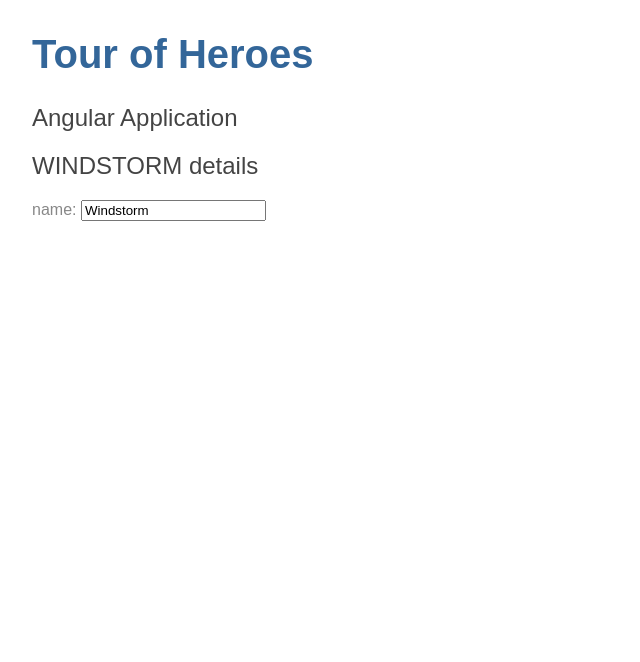
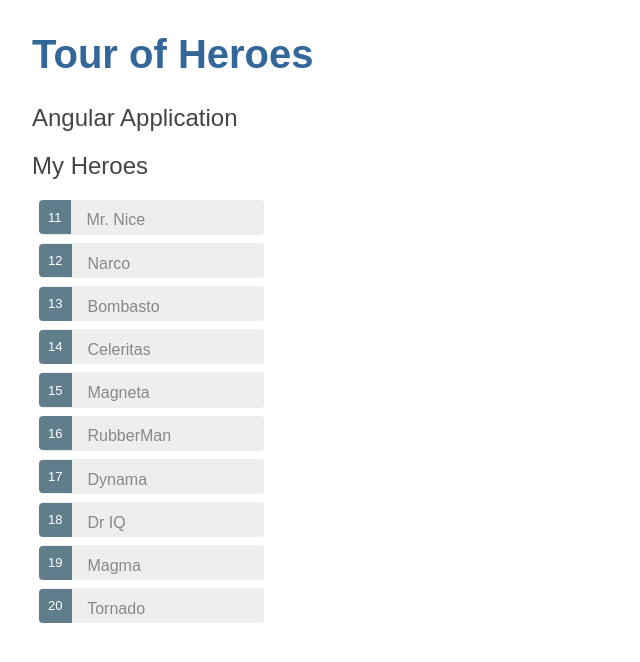
Before and after one commit to maldanam/tour-of-heroes, an Angular app: page / in a window 1280 px wide. Shown: the top 662 px of the page, without its empty margins (0-640 px from the left). Built offline with nearby package versions, Linux system fonts and the light colour scheme.

Commit message:
show a heroes mock list

```diff
--- a/src/app/heroes/heroes.component.css
+++ b/src/app/heroes/heroes.component.css
@@ -0,0 +1,48 @@
+/* HeroesComponent's private CSS styles */
+.selected {
+  background-color: #CFD8DC !important;
+  color: white;
+}
+.heroes {
+  margin: 0 0 2em 0;
+  list-style-type: none;
+  padding: 0;
+  width: 15em;
+}
+.heroes li {
+  cursor: pointer;
+  position: relative;
+  left: 0;
+  background-color: #EEE;
+  margin: .5em;
+  padding: .3em 0;
+  height: 1.6em;
+  border-radius: 4px;
+}
+.heroes li.selected:hover {
+  background-color: #BBD8DC !important;
+  color: white;
+}
+.heroes li:hover {
+  color: #607D8B;
+  background-color: #DDD;
+  left: .1em;
+}
+.heroes .text {
+  position: relative;
+  top: -3px;
+}
+.heroes .badge {
+  display: inline-block;
+  font-size: small;
+  color: white;
+  padding: 0.8em 0.7em 0 0.7em;
+  background-color: #607D8B;
+  line-height: 1em;
+  position: relative;
+  left: -1px;
+  top: -4px;
+  height: 1.8em;
+  margin-right: .8em;
+  border-radius: 4px 0 0 4px;
+}
--- a/src/app/heroes/heroes.component.html
+++ b/src/app/heroes/heroes.component.html
@@ -1,6 +1,20 @@
-<h2>{{ hero.name | uppercase}} details</h2>
-<div class="">
-  <label>name:
-    <input [(ngModel)]="hero.name" placeholder="name">
-  </label>
+
+<h2>My Heroes</h2>
+<ul class="heroes">
+  <li *ngFor="let hero of heroes"
+      (click)="onSelect(hero)"
+      [class.selected]='hero===selectedHero'>
+    <span class="badge">{{ hero.id }}</span> {{ hero.name }}
+  </li>
+</ul>
+
+<div *ngIf='selectedHero'>
+  <h2>Edit Hero</h2>
+  <h2>{{ selectedHero.name | uppercase}} details</h2>
+  <div><span>id: </span> {{ selectedHero.id }} </div>
+  <div>
+    <label>name:
+      <input [(ngModel)]="selectedHero.name" placeholder="name">
+    </label>
+  </div>
 </div>
--- a/src/app/heroes/heroes.component.ts
+++ b/src/app/heroes/heroes.component.ts
@@ -11,14 +11,16 @@
 
   heroes = HEROES;
 
-  hero: Hero = {
-    id: 1,
-    name: 'Windstorm'
-  };
+  // selectedHero: Hero = this.heroes[0];
+  selectedHero: Hero;
 
   constructor() { }
 
   ngOnInit() {
   }
 
+  onSelect(hero: Hero) {
+    this.selectedHero = hero;
+  }
+
 }
```
